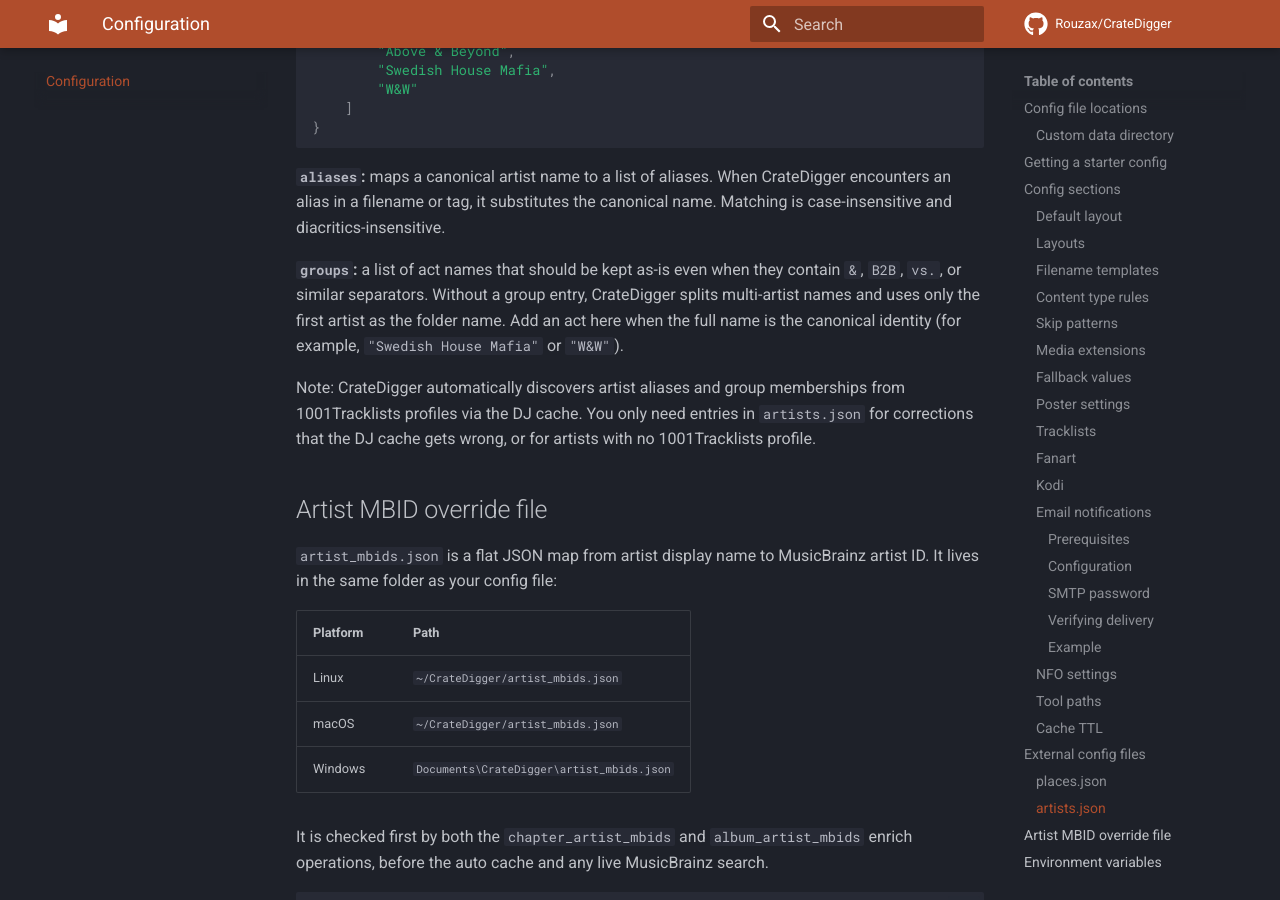
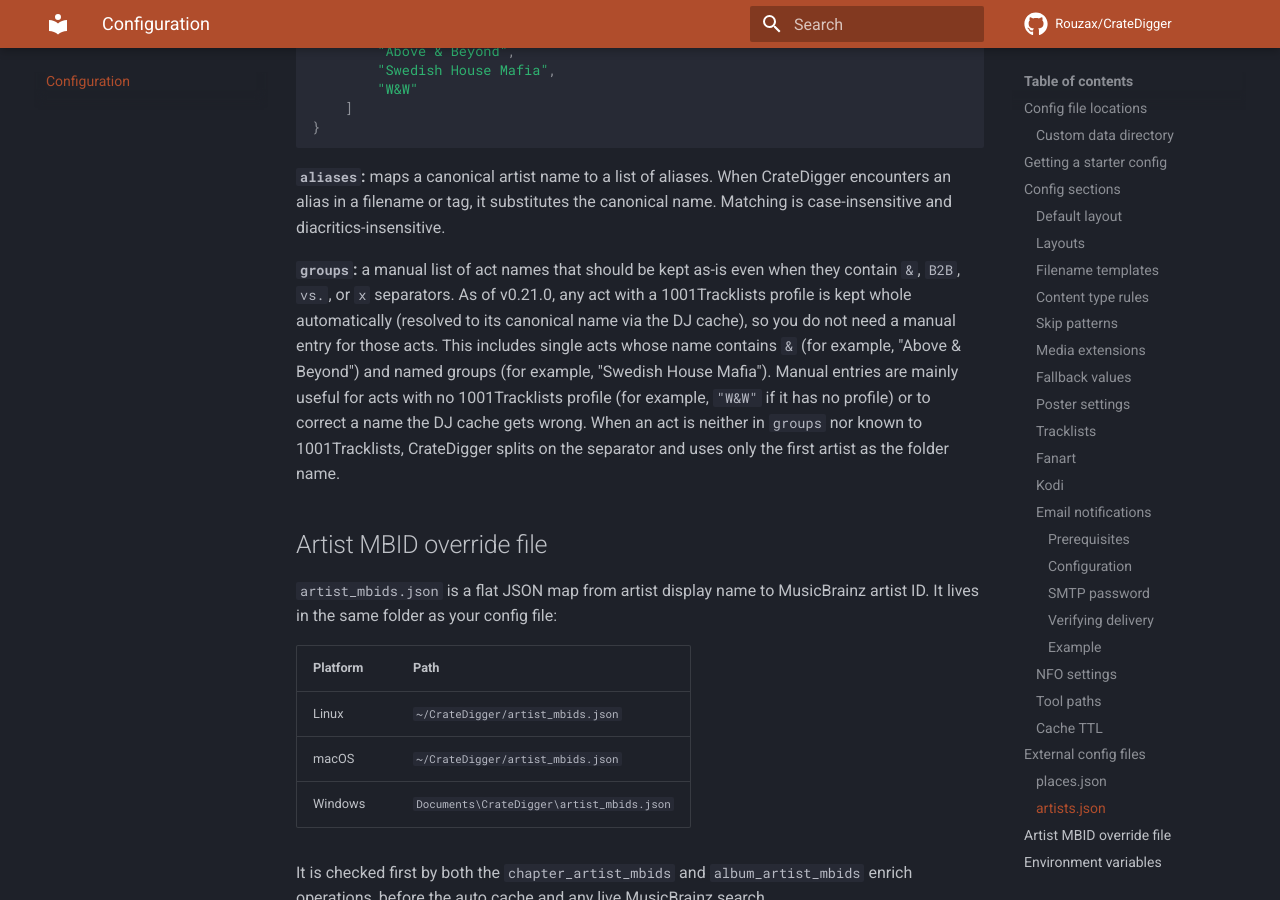
Before and after one commit to Rouzax/CrateDigger, an MkDocs documentation site: the page built from docs/configuration.md, in a window 1280 px wide and 900 px high, scrolled down 13050 px. Built offline with MkDocs 1.6.1 and Material for MkDocs 9.7.7, drawn with Linux system fonts in a browser that asks for light colours; comment, search, counter and statistics services are not loaded.

Commit message:
docs(config): clarify groups are auto-detected from 1001Tracklists

```diff
--- a/docs/configuration.md
+++ b/docs/configuration.md
@@ -427,9 +427,7 @@ Place it in the folder above (`~/CrateDigger/artists.json` on Linux or macOS, `D
 
 **`aliases`:** maps a canonical artist name to a list of aliases. When CrateDigger encounters an alias in a filename or tag, it substitutes the canonical name. Matching is case-insensitive and diacritics-insensitive.
 
-**`groups`:** a list of act names that should be kept as-is even when they contain `&`, `B2B`, `vs.`, or similar separators. Without a group entry, CrateDigger splits multi-artist names and uses only the first artist as the folder name. Add an act here when the full name is the canonical identity (for example, `"Swedish House Mafia"` or `"W&W"`).
-
-Note: CrateDigger automatically discovers artist aliases and group memberships from 1001Tracklists profiles via the DJ cache. You only need entries in `artists.json` for corrections that the DJ cache gets wrong, or for artists with no 1001Tracklists profile.
+**`groups`:** a manual list of act names that should be kept as-is even when they contain `&`, `B2B`, `vs.`, or `x` separators. As of v0.21.0, any act with a 1001Tracklists profile is kept whole automatically (resolved to its canonical name via the DJ cache), so you do not need a manual entry for those acts. This includes single acts whose name contains `&` (for example, "Above & Beyond") and named groups (for example, "Swedish House Mafia"). Manual entries are mainly useful for acts with no 1001Tracklists profile (for example, `"W&W"` if it has no profile) or to correct a name the DJ cache gets wrong. When an act is neither in `groups` nor known to 1001Tracklists, CrateDigger splits on the separator and uses only the first artist as the folder name.
 
 ## Artist MBID override file
 
```
